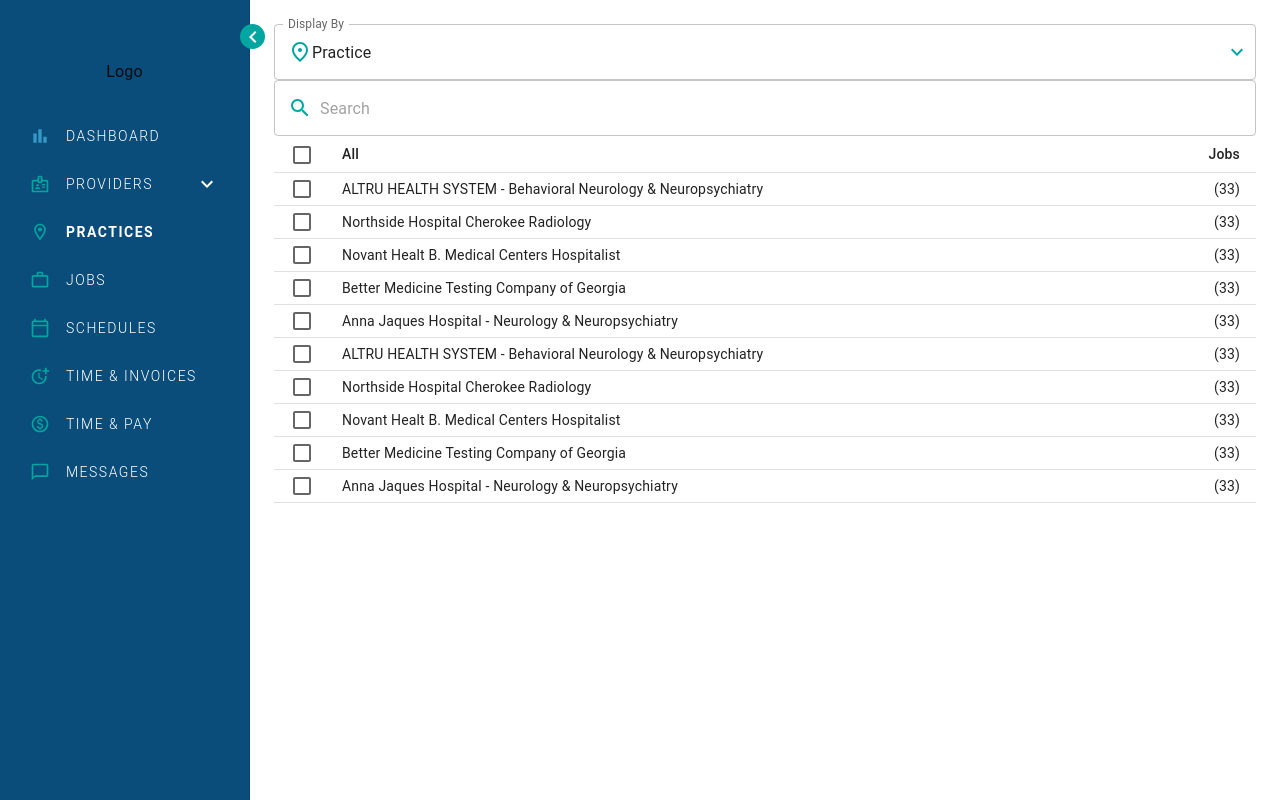
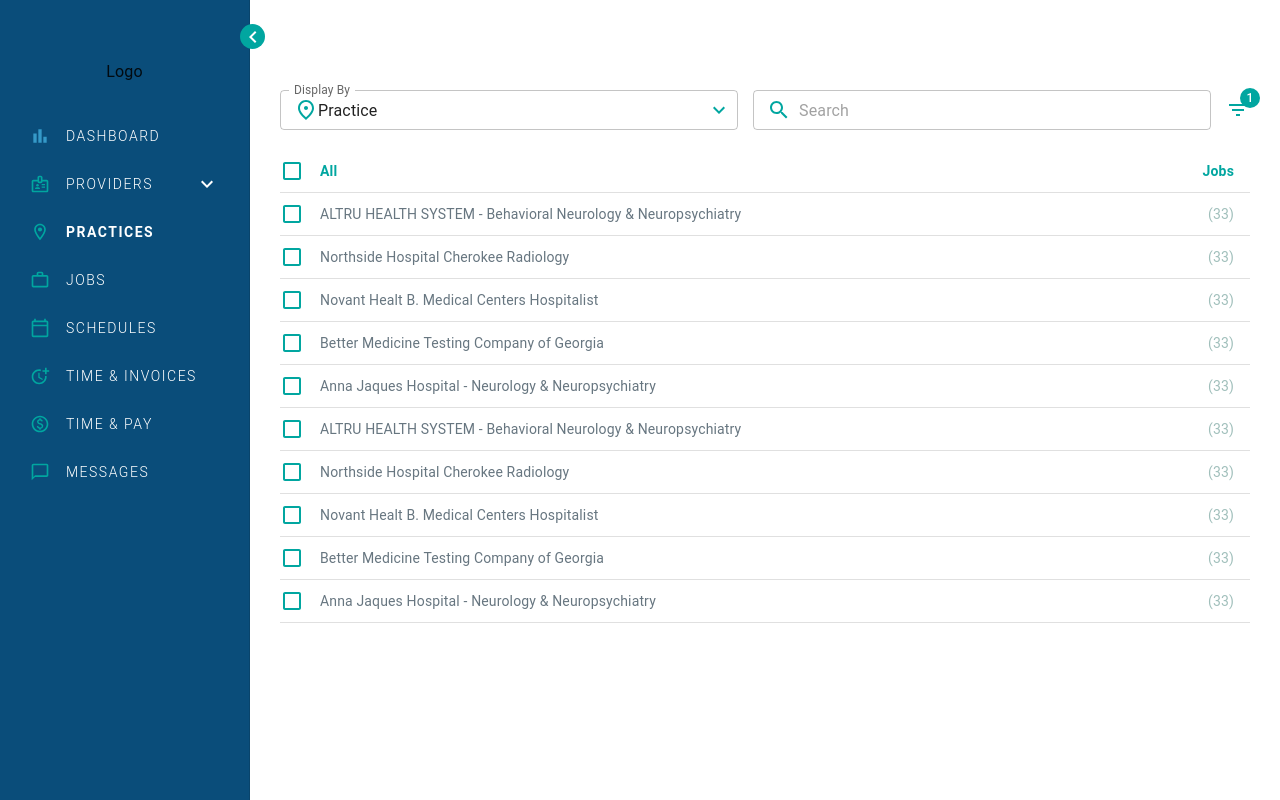
Before and after one commit to Onelky/menu-test, a React (Create React App) app: page /practices in a window 1280 px wide. Built offline with nearby package versions, Linux system fonts and the light colour scheme.

Commit message:
add colors and improve styles of Practices

```diff
--- a/src/components/Layout/Layout.tsx
+++ b/src/components/Layout/Layout.tsx
@@ -64,7 +64,7 @@
       >
         {open ? <ChevronLeftIcon /> : <ChevronRightIcon />}
       </ToggleSideBarButton>
-      <Box component="main" sx={{ flexGrow: 1, p: 3 }}>
+      <Box component="main" sx={{ flexGrow: 1, p: '90px 30px 30px 30px' }}>
         {children}
       </Box>
     </Box>
--- a/src/components/Practices/Practices.tsx
+++ b/src/components/Practices/Practices.tsx
@@ -1,14 +1,31 @@
 import React, { useState } from 'react'
-import { Stack } from '@mui/material'
+import Stack from '@mui/material/Stack'
+import Badge from '@mui/material/Badge'
+import Box from '@mui/material/Box'
+import FilterListOutlined from '@mui/icons-material/FilterListOutlined'
 import { SearchBar } from '../common/SearchBar'
 import { CustomSelect } from '../common/Select'
 import PracticesTable from './PracticesTable'
 
-// todo: add filter icon with notification
+const Filter = () => {
+  return (
+    <Box>
+      <Badge badgeContent={1} color="secondary">
+        <FilterListOutlined color={'secondary'} />
+      </Badge>
+    </Box>
+  )
+}
 export const Practices = () => {
   const [search, setSearch] = useState('')
   return (
-    <Stack>
+    <Stack rowGap={'20px'}>
+      <Box
+        display={'grid'}
+        gridTemplateColumns={{ lg: '1fr 1fr minmax(0, max-content)' }}
+        columnGap={'15px'}
+        alignItems={'center'}
+      >
         <CustomSelect
           label={'Display By'}
           defaultValue={'practice'}
@@ -18,6 +35,8 @@
           ]}
         />
         <SearchBar value={search} setValue={setSearch} placeholder={'Search'} />
+        <Filter />
+      </Box>
       <PracticesTable search={search} />
     </Stack>
   )
--- a/src/components/common/SearchBar/SearchBar.tsx
+++ b/src/components/common/SearchBar/SearchBar.tsx
@@ -18,14 +18,15 @@
         placeholder={placeholder}
         variant="outlined"
         value={value}
+        onChange={({ target: { value } }) => setValue(value)}
         InputProps={{
+          sx: { height: 40 },
           startAdornment: (
             <InputAdornment position="start">
               <SearchOutlined color={'secondary'} />
             </InputAdornment>
           )
         }}
-        onChange={({ target: { value } }) => setValue(value)}
       />
     </FormControl>
   )
--- a/src/components/common/Select/Select.tsx
+++ b/src/components/common/Select/Select.tsx
@@ -35,7 +35,7 @@
         defaultValue={defaultValue}
         startAdornment={<PlaceOutlined color={'secondary'} />}
         IconComponent={KeyboardArrowDownOutlined}
-        sx={{ 'svg path': { fill: theme.palette.secondary.main } }}
+        sx={{ height: 40, 'svg path': { fill: theme.palette.secondary.main } }}
       >
         {options.map(({ value, label }) => (
           <MenuItem key={value} value={value}>
--- a/src/components/common/Table/Table.tsx
+++ b/src/components/common/Table/Table.tsx
@@ -6,7 +6,14 @@
 import MuiTableHead from '@mui/material/TableHead'
 import TableCell from '@mui/material/TableCell'
 import Checkbox from '@mui/material/Checkbox'
+import { Theme, useTheme } from '@mui/material/styles'
 import type { HeadCell } from './types'
+import Box from '@mui/material/Box'
+
+const checkboxCommonStyles = (theme: Theme) => ({
+  color: theme.palette.secondary.main,
+  paddingX: 0
+})
 
 const formatCellValue = (cellValue: string, isNumeric: boolean): string => {
   if (isNumeric) return '(' + cellValue + ')'
@@ -21,15 +28,8 @@
 }
 
 function TableHead(props: TableHeadProps) {
-  const {
-    onSelectAllClick,
-    // order,
-    // orderBy,
-    numSelected,
-    rowCount,
-    headCells
-    // onRequestSort
-  } = props
+  const { onSelectAllClick, numSelected, rowCount, headCells } = props
+  const theme = useTheme()
 
   return (
     <MuiTableHead>
@@ -37,14 +37,15 @@
         <TableCell
           component={'th'}
           scope={'col'}
-          padding="checkbox"
+          padding="none"
           aria-label={'Select All checkbox'}
+          width={5}
         >
           <Checkbox
-            color="primary"
             indeterminate={numSelected > 0 && numSelected < rowCount}
             checked={rowCount > 0 && numSelected === rowCount}
             onChange={onSelectAllClick}
+            sx={checkboxCommonStyles(theme)}
           />
         </TableCell>
         {headCells.map((headCell) => (
@@ -54,6 +55,7 @@
             component={'th'}
             align={headCell.numeric ? 'right' : 'left'}
             padding={headCell.disablePadding ? 'none' : 'normal'}
+            sx={{ color: theme.palette.secondary.main, fontWeight: 'bold' }}
           >
             {headCell.label}
           </TableCell>
@@ -68,6 +70,7 @@
   headers: HeadCell[]
 }
 export const Table: FC<TableProps> = ({ rows, headers }) => {
+  const theme = useTheme()
   const [selected, setSelected] = React.useState<readonly number[]>([])
 
   const handleClick = (event: React.MouseEvent<unknown>, id: number) => {
@@ -101,10 +104,38 @@
     setSelected([])
   }
 
-  if (!rows.length) return <span>No data found</span>
+  if (!rows.length)
+    return (
+      <Box
+        width={'100%'}
+        height={'50vh'}
+        display={'flex'}
+        justifyContent={'center'}
+        alignItems={'center'}
+        sx={{ color: theme.customColors.darkGray }}
+      >
+        No data found
+      </Box>
+    )
 
   return (
-    <TableContainer>
+    <TableContainer
+      sx={{
+        maxHeight: {
+          lg: 'calc(90vh - 90px - 50px)',
+          overflowY: 'auto',
+          '::-webkit-scrollbar': {
+            width: 8,
+            background: theme.customColors.grayBlue,
+            borderRadius: '8px'
+          },
+          '::-webkit-scrollbar-thumb': {
+            background: theme.customColors.scrollBar,
+            borderRadius: '8px'
+          }
+        }
+      }}
+    >
       <MuiTable
         sx={{ minWidth: 750 }}
         aria-labelledby="tableTitle"
@@ -133,12 +164,14 @@
                 sx={{ cursor: 'pointer' }}
               >
                 <TableCell
-                  padding="checkbox"
+                  padding="none"
                   aria-label={'Select row checkbox'}
+                  width={5}
                 >
                   <Checkbox
                     color="primary"
                     checked={isItemSelected}
+                    sx={checkboxCommonStyles(theme)}
                     inputProps={{
                       'aria-labelledby': labelId
                     }}
@@ -149,6 +182,11 @@
                     key={header.id + row.id}
                     scope="row"
                     align={header.numeric ? 'right' : 'left'}
+                    sx={{
+                      color: header.numeric
+                        ? theme.customColors.grayGreen
+                        : theme.customColors.darkGray
+                    }}
                   >
                     {formatCellValue(row[header.columnPath], !!header.numeric)}
                   </TableCell>
--- a/src/theme/index.ts
+++ b/src/theme/index.ts
@@ -6,14 +6,18 @@
   lightGray: string
   scrollBar: string
   lightBlue: string
+  grayGreen: string
+  grayBlue: string
 }
 
 const customColors: CustomColors = {
   whiteText: '#abc3d0',
-  darkGray: '#7b8f9d',
+  darkGray: '#677680',
   lightGray: '#cedce0',
   scrollBar: '#4b7a98',
-  lightBlue: '#3599C8'
+  lightBlue: '#3599C8',
+  grayGreen: '#A0BFBB',
+  grayBlue: '#b6cbd6'
 }
 
 const theme = createTheme({
```
Lines whose indentation alone changed are shown as unchanged.
